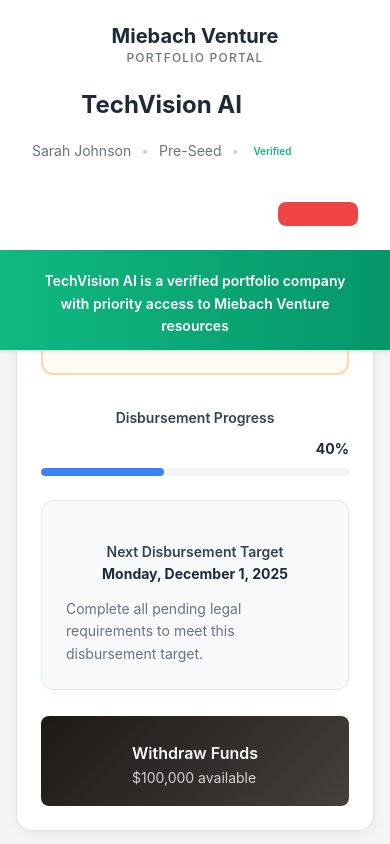
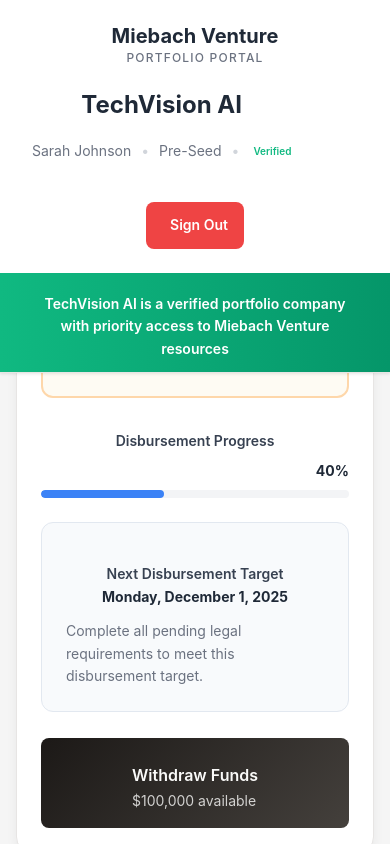
Before and after one commit to kevitlam/http-localhost-3001-, a React (Create React App) app: page /portfolio-portal in a window 390 px wide. Both pictures are taken after a click on the button "Access Portfolio". Shown: the part 818-1662 px from the top of the page. Built offline with nearby package versions, Linux system fonts and the light colour scheme.

Commit message:
style: Enhance layout and responsiveness for user actions and logout button in Startup Portal

```diff
--- a/src/components/startup-portal/startup-portal.css
+++ b/src/components/startup-portal/startup-portal.css
@@ -1317,6 +1317,7 @@
     text-align: center;
     gap: 1rem;
     padding: 1rem;
+    position: relative;
   }
 
   .header-left,
@@ -1339,6 +1340,7 @@
 
   .header-right {
     order: 1;
+    position: relative;
   }
 
   .company-identity {
@@ -1354,9 +1356,12 @@
   }
 
   .user-actions {
+    display: flex;
     justify-content: center;
+    align-items: center;
     flex-direction: column;
     gap: 0.75rem;
+    width: 100%;
   }
 
   .user-info {
@@ -1366,8 +1371,16 @@
 
   .logout-button {
     order: 0;
-    align-self: center;
+    display: flex;
+    align-items: center;
+    justify-content: center;
     min-width: 120px;
+    width: auto;
+    max-width: 200px;
+    padding: 0.75rem 1rem;
+    font-size: 0.875rem;
+    gap: 0.5rem;
+    margin: 0 auto;
   }
 
   /* Verification banner mobile */
@@ -1604,15 +1617,24 @@
   }
 
   .logout-button {
-    padding: 0.5rem 0.875rem;
-    font-size: 0.75rem;
+    padding: 0.625rem 1rem;
+    font-size: 0.8rem;
     gap: 0.375rem;
-    min-width: 100px;
+    min-width: 110px;
+    width: fit-content;
+    margin: 0 auto;
+    display: flex;
+    align-items: center;
+    justify-content: center;
   }
 
   /* Simplified layout for ultra-small screens */
   .user-actions {
+    display: flex;
+    justify-content: center;
+    align-items: center;
     gap: 0.5rem;
+    width: 100%;
   }
 
   /* Compact Cards */
@@ -1773,7 +1795,8 @@
 
   /* Minimal Header for Ultra-Small Screens */
   .portal-header {
-    position: relative; /* Remove sticky on ultra-small to save space */
+    position: sticky; /* Keep sticky for better UX */
+    top: 0;
   }
 
   .header-container {
@@ -1812,15 +1835,28 @@
   }
 
   .logout-button {
-    padding: 0.375rem 0.75rem;
-    font-size: 0.625rem;
+    padding: 0.5rem 0.75rem;
+    font-size: 0.75rem;
     gap: 0.25rem;
-    min-width: 80px;
-    border-radius: 4px;
+    min-width: 90px;
+    border-radius: 6px;
+    display: flex;
+    align-items: center;
+    justify-content: center;
+    margin: 0 auto;
+    width: fit-content;
   }
 
   .logout-button span {
-    display: none; /* Show only icon on ultra-small screens */
+    display: inline; /* Show text on ultra-small for clarity */
+  }
+
+  /* Show user actions properly */
+  .user-actions {
+    display: flex;
+    justify-content: center;
+    align-items: center;
+    width: 100%;
   }
 
   /* Hide user info completely on ultra-small */
```
